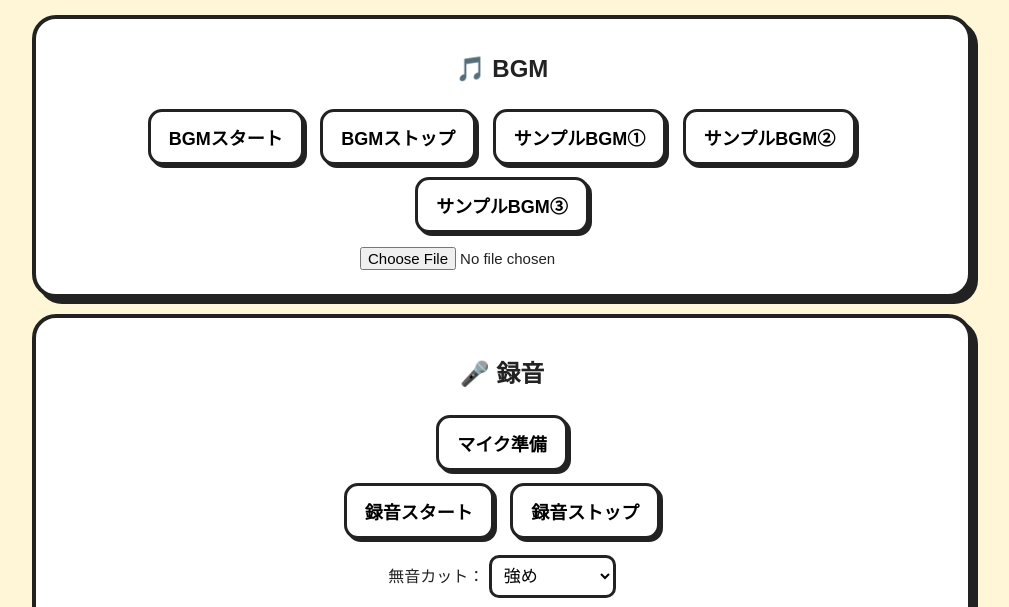
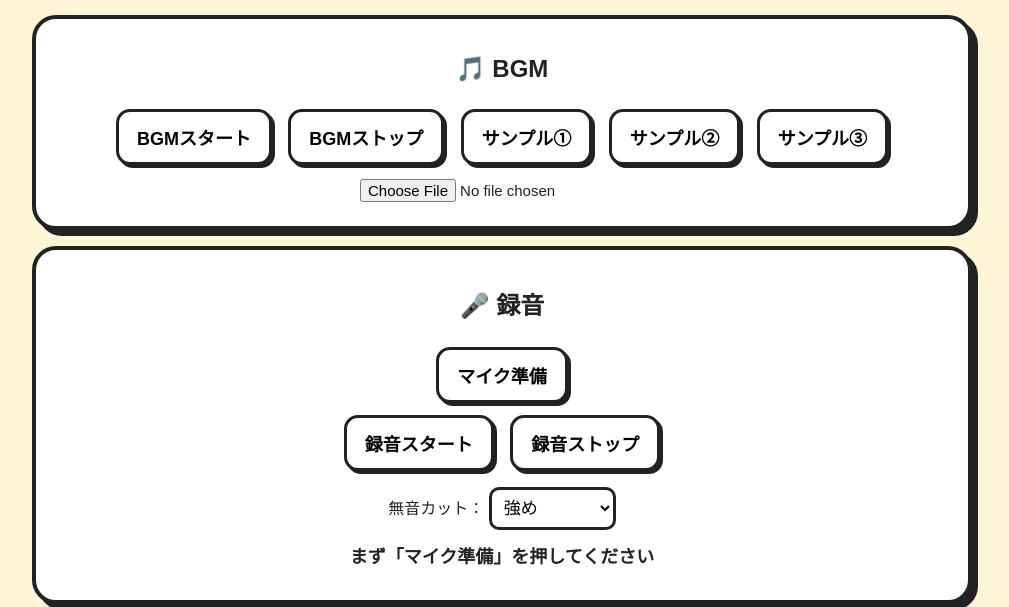
Before and after one commit to awajima3578-lang/-DJ-, a plain HTML site: page index.html in a window 1280 px wide. Shown: the part 130-737 px from the top of the page, without its empty margins (138-1147 px from the left). Drawn offline with Linux system fonts and the light colour scheme.

Commit message:
Update index.html

```diff
--- a/index.html
+++ b/index.html
@@ -37,9 +37,9 @@ input[type="file"]{font-size:15px;margin:8px;}
 <button class="control-button" id="bgmPlay">BGMスタート</button>
 <button class="control-button" id="bgmStop">BGMストップ</button>
 
-<button class="control-button" id="sample1">サンプルBGM①</button>
-<button class="control-button" id="sample2">サンプルBGM②</button>
-<button class="control-button" id="sample3">サンプルBGM③</button>
+<button class="control-button" id="sample1">サンプル①</button>
+<button class="control-button" id="sample2">サンプル②</button>
+<button class="control-button" id="sample3">サンプル③</button>
 
 <br>
 <input type="file" id="bgmFile" accept="audio/*">
```
